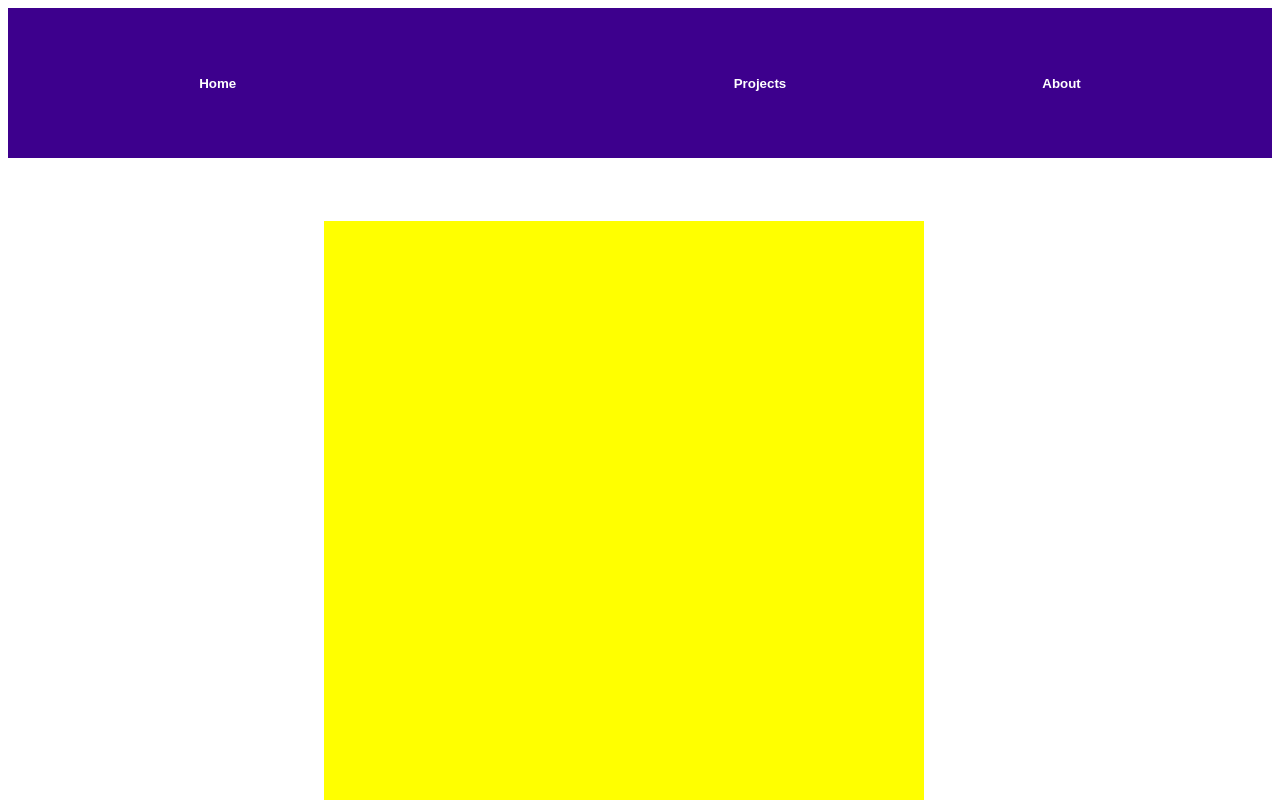
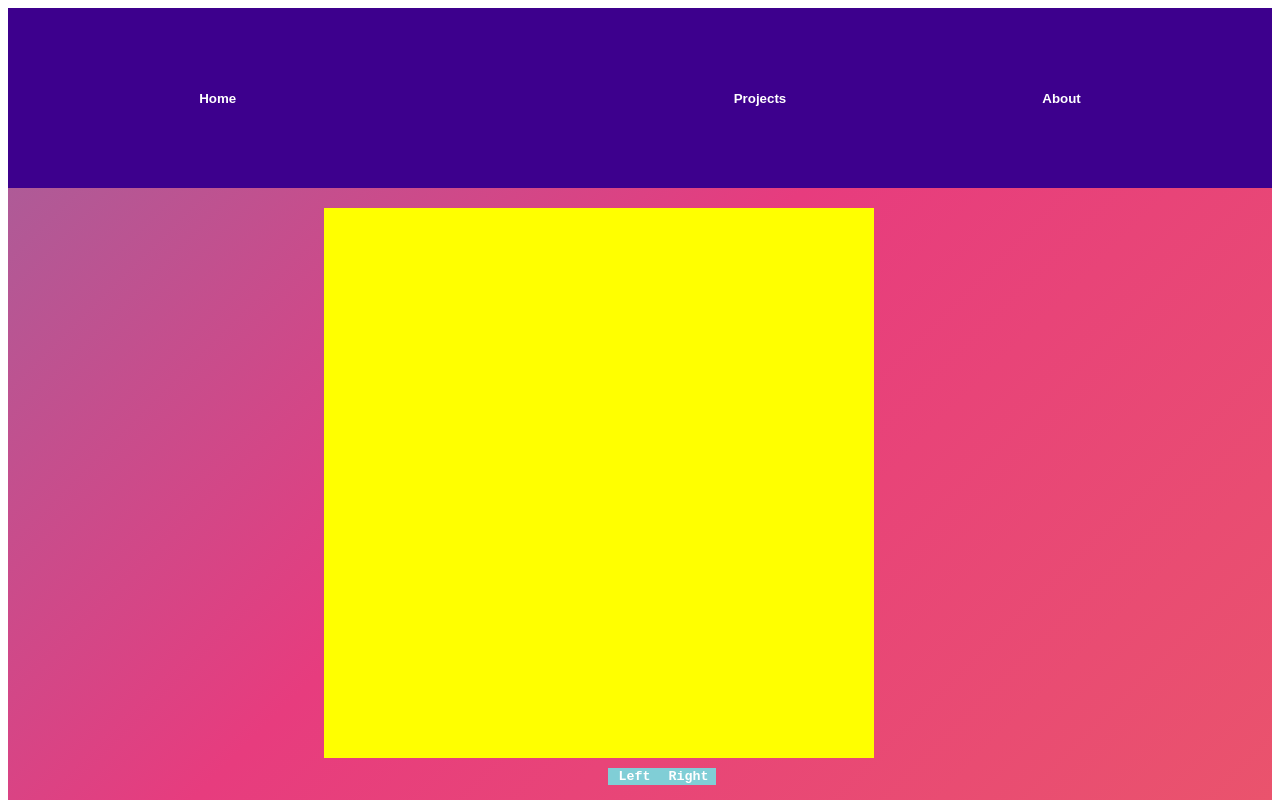
Before and after one commit to Jakubk12/Wizytowka1, a Vue app: page /routercomponents in a window 1280 px wide. Shown: the top 800 px of the page. Built offline with nearby package versions, Linux system fonts and the light colour scheme.

Commit message:
Added modern extra background

```diff
--- a/src/App.vue
+++ b/src/App.vue
@@ -18,11 +18,11 @@ export default {
 
 <style>
 #app {
-  margin: 0 auto;
-  height: 100%;
-  width: 100%;
-  box-sizing: border-box;
-
+ width: 100%;
+    height: 100%;
+    margin: 0;
+    padding: 0px;
+    overflow-x: hidden;
 
 }
 </style>
--- a/src/components/layout/TheFooter.vue
+++ b/src/components/layout/TheFooter.vue
@@ -6,8 +6,8 @@
     .footer {
         width: 100%;
         height: 20vh;
+        margin-bottom: 0;
         background-color:  #36486b;
-        margin-top: 30vh;
         margin-bottom: 0;
     }
 </style>
--- a/src/components/layout/TheHeader.vue
+++ b/src/components/layout/TheHeader.vue
@@ -12,11 +12,12 @@
 
 <style scoped lang="scss">
 .main {
-    height: 150px;
+    height: 180px;
     background-color: #3d008d;
      display: flex;
   justify-content: center;
   align-items: center;
+  padding-bottom: 0;
   }
   .main nav {
      width: 90%;
--- a/src/pages/routercomponents/ComponentAbout.vue
+++ b/src/pages/routercomponents/ComponentAbout.vue
@@ -1,12 +1,24 @@
 <template>
-    <p>456</p>
     <div class="container"></div>
 </template>
 <style  lang="scss" scoped>
 .container {
-    display: flex;
-    width: 100%;
-    height: 350px;
-    background-color: white;
+     width: 100%;
+  background: linear-gradient(-45deg, #ee7752, #e73c7e, #23a6d5, #23d5ab);
+  background-size: 400% 400%;
+  animation: gradient 15s ease infinite;
+  height: 100vh;
+}
+
+@keyframes gradient {
+  0% {
+    background-position: 0% 50%;
+  }
+  50% {
+    background-position: 100% 50%;
+  }
+  100% {
+    background-position: 0% 50%;
+  }
 }
 </style>
--- a/src/pages/routercomponents/ComponentHome.vue
+++ b/src/pages/routercomponents/ComponentHome.vue
@@ -1,5 +1,6 @@
 <template>
-<div class="first">
+<div class="main">
+<div class="slider-parent">
 <div class="slider">
 <div class="top"></div>
 <div class="bottom"></div>
@@ -14,28 +15,51 @@
     <slider-right-button @click="rightSlide"></slider-right-button>
     </div>
     </div>
+    </div>
 
 </template>
 
 <style scoped  lang="scss">
-.first {
-    margin-top: 5%;
+.main {
+    display: flex;
+    margin-top: 0;
+  background: linear-gradient(-45deg, #ee7752, #e73c7e, #23a6d5, #23d5ab);
+  background-size: 400% 400%;
+  animation: gradient 15s ease infinite;
+  height: 100vh;
+}
+
+@keyframes gradient {
+  0% {
+    background-position: 0% 50%;
+  }
+  50% {
+    background-position: 100% 50%;
+  }
+  100% {
+    background-position: 0% 50%;
+  }
+
+}
+.slider-parent {
+    margin-top: 20px;
         margin-left: 25%;
         width: 675px;
-        display: block;
+        left: 0;
+        top: 0;
 }
     .slider {
-        margin-top: 5%;
-        width: 600px;
-        height: 600px;
+
+        width: 550px;
+        height: 550px;
         background: yellow;
-        transform: perspective(800px), rotateX(270deg), rotate(0deg), rotate TranslateZ(-150deg);
+        transform: perspective(800px), rotateX(180deg), rotate(0deg), rotate TranslateZ(-150deg);
         transform-style: preserve-3d;
         transition: 2000ms;
 
 }
 .top, .bottom, .left, .right {
-    width: 100%;
+    width: 75%;
     height: 600px;
     position: absolute;
     box-shadow: 0 0 5px 0 #ccc, inset 0 0 10px 0 #ccc;
@@ -77,6 +101,8 @@
     width: 100%;
     display: flex;
     justify-content: center;
+      margin-top: 10px;
+
 
 }
 </style>
@@ -97,14 +123,14 @@ data(){
 methods: {
 leftSlide(){
     this.Change += 90;
-    document.querySelector('.slider').style.transform = `perspective(800px) rotateX(90deg) rotate(${this.Change}deg) rotateY(10deg) translateZ(-150px)`;
+    document.querySelector('.slider').style.transform = `perspective(800px) rotateX(90deg) rotate(${this.Change}deg)  translateZ(-80px)`;
 
 },
  rightSlide() {
       this.Change -= 90;
       document.querySelector(
         ".slider"
-      ).style.transform = `perspective(800px) rotateX(90deg) rotate(${this.Change}deg) rotateY(10deg) translateZ(-150px)`;
+      ).style.transform = `perspective(800px) rotateX(90deg) rotate(${this.Change}deg)  translateZ(-80px)`;
     },
 }
 }
--- a/src/pages/routercomponents/ComponentProjects.vue
+++ b/src/pages/routercomponents/ComponentProjects.vue
@@ -1,6 +1,7 @@
 <template>
-    <p>789</p>
     <div class="container">
+        <p>1. ProjectMultipage</p>
+        <p>A Simple project about modern frontend technologies with form</p>
     <div>
 </div>
     </div>
@@ -10,7 +11,22 @@
 .container {
     display: flex;
     width: 100%;
-    height: 350px;
-    background-color: white;
+      width: 100%;
+  background: linear-gradient(-45deg, #ee7752, #e73c7e, #23a6d5, #23d5ab);
+  background-size: 400% 400%;
+  animation: gradient 15s ease infinite;
+  height: 100vh;
+}
+
+@keyframes gradient {
+  0% {
+    background-position: 0% 50%;
+  }
+  50% {
+    background-position: 100% 50%;
+  }
+  100% {
+    background-position: 0% 50%;
+  }
 }
 </style>
```
